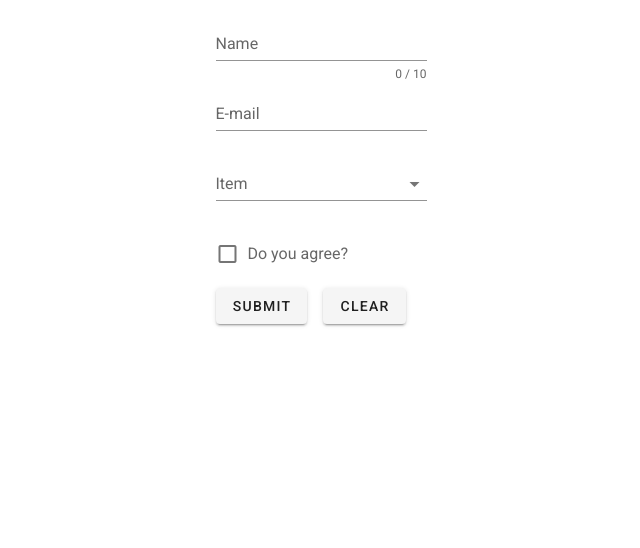
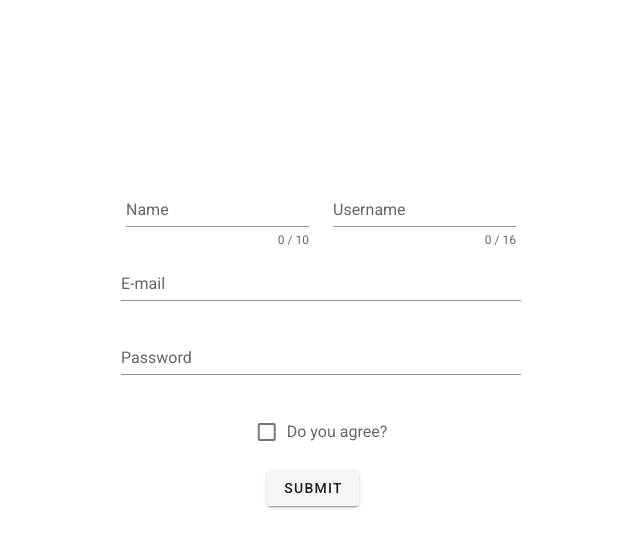
Before and after one commit to bsc-iitm/soft-engg-project-jan-2023-group_6, a Nuxt app in the folder frontend/: page /signup in a window 1280 px wide. Shown: the top 548 px of the page, without its empty margins (319-959 px from the left). Built offline with nearby package versions, Linux system fonts and the light colour scheme.

Commit message:
working signup page

```diff
--- a/frontend/pages/signup.vue
+++ b/frontend/pages/signup.vue
@@ -1,7 +1,8 @@
 <template>
-  <v-container>
-    <v-row justify="center" align="center">
-      <form>
+  <v-row align="center" justify="center" width="100%">
+    <form class="form-align">
+      <v-row>
+        <v-col>
           <v-text-field
             v-model="name"
             :error-messages="nameErrors"
@@ -11,23 +12,37 @@
             @input="$v.name.$touch()"
             @blur="$v.name.$touch()"
           ></v-text-field>
+        </v-col>
+        <v-col>
+          <v-text-field
+            v-model="username"
+            :error-messages="usernameErrors"
+            :counter="16"
+            label="Username"
+            required
+            @input="$v.username.$touch()"
+            @blur="$v.username.$touch()"
+          ></v-text-field>
+        </v-col>
+      </v-row>
       <v-text-field
         v-model="email"
         :error-messages="emailErrors"
         label="E-mail"
+        style="width: 100%"
         required
         @input="$v.email.$touch()"
         @blur="$v.email.$touch()"
       ></v-text-field>
-        <v-select
-          v-model="select"
-          :items="items"
-          :error-messages="selectErrors"
-          label="Item"
+      <v-text-field
+        v-model="password"
+        :error-messages="passwordErrors"
+        label="Password"
+        style="width: 100%"
         required
-          @change="$v.select.$touch()"
-          @blur="$v.select.$touch()"
-        ></v-select>
+        @input="$v.password.$touch()"
+        @blur="$v.password.$touch()"
+      ></v-text-field>
       <v-checkbox
         v-model="checkbox"
         :error-messages="checkboxErrors"
@@ -36,12 +51,9 @@
         @change="$v.checkbox.$touch()"
         @blur="$v.checkbox.$touch()"
       ></v-checkbox>
-
-        <v-btn class="mr-4" @click="submit"> submit </v-btn>
-        <v-btn @click="clear"> clear </v-btn>
+      <v-btn class="mr-4" @click="submit">Submit</v-btn>
     </form>
   </v-row>
-  </v-container>
 </template>
 
 <script>
@@ -54,8 +66,9 @@ export default {
 
   validations: {
     name: { required, maxLength: maxLength(10) },
+    username: { required, maxLength: maxLength(16) },
     email: { required, email },
-    select: { required },
+    password: { required },
     checkbox: {
       checked(val) {
         return val
@@ -66,8 +79,8 @@ export default {
   data: () => ({
     name: '',
     email: '',
-    select: null,
-    items: ['Item 1', 'Item 2', 'Item 3', 'Item 4'],
+    username: '',
+    password: '',
     checkbox: false,
   }),
 
@@ -76,12 +89,6 @@ export default {
       const errors = []
       if (!this.$v.checkbox.$dirty) return errors
       !this.$v.checkbox.checked && errors.push('You must agree to continue!')
-      return errors
-    },
-    selectErrors() {
-      const errors = []
-      if (!this.$v.select.$dirty) return errors
-      !this.$v.select.required && errors.push('Item is required')
       return errors
     },
     nameErrors() {
@@ -99,11 +106,42 @@ export default {
       !this.$v.email.required && errors.push('E-mail is required')
       return errors
     },
+    usernameErrors() {
+      const errors = []
+      if (!this.$v.username.$dirty) return errors
+
+      !this.$v.username.required && errors.push('please enter your username')
+      return errors
+    },
+    passwordErrors() {
+      const errors = []
+      if (!this.$v.password.$dirty) return errors
+
+      !this.$v.password.required && errors.push('please enter your password')
+      return errors
+    },
   },
 
   methods: {
     submit() {
       this.$v.$touch()
+      if (!this.checkboxErrors.length && !this.nameErrors.length && !this.emailErrors.length && !this.usernameErrors.length && !this.passwordErrors.length) {
+        this.handleSignUp()
+      }
+    },
+    async handleSignUp() {
+      const { data } = await this.$repositories.auth.signup({
+        name: this.name,
+        username: this.username,
+        email: this.email,
+        password: this.password,
+        admin: 0
+      })
+      if (data.success) {
+        this.$router.push({
+          path: '/',
+        })
+      }
     },
     clear() {
       this.$v.$reset()
@@ -115,3 +153,15 @@ export default {
   },
 }
 </script>
+
+<style scoped>
+.form-align {
+  width: 100%;
+  max-width: 400px;
+  margin-top: 15%;
+  display: flex;
+  flex-direction: column;
+  gap: 4px;
+  align-items: center;
+}
+</style>
--- a/frontend/repositories/authRepository.js
+++ b/frontend/repositories/authRepository.js
@@ -3,6 +3,6 @@ export default ($axios) => ({
     return $axios.post('/login', params)
   },
   signup(params) {
-    return $axios.post('/signup', params)
+    return $axios.post('/register', params)
   },
 })
```
Also changed, not shown: 1 other file (tests, documents, lock files or other folders). Lines whose indentation alone changed are shown as unchanged.
